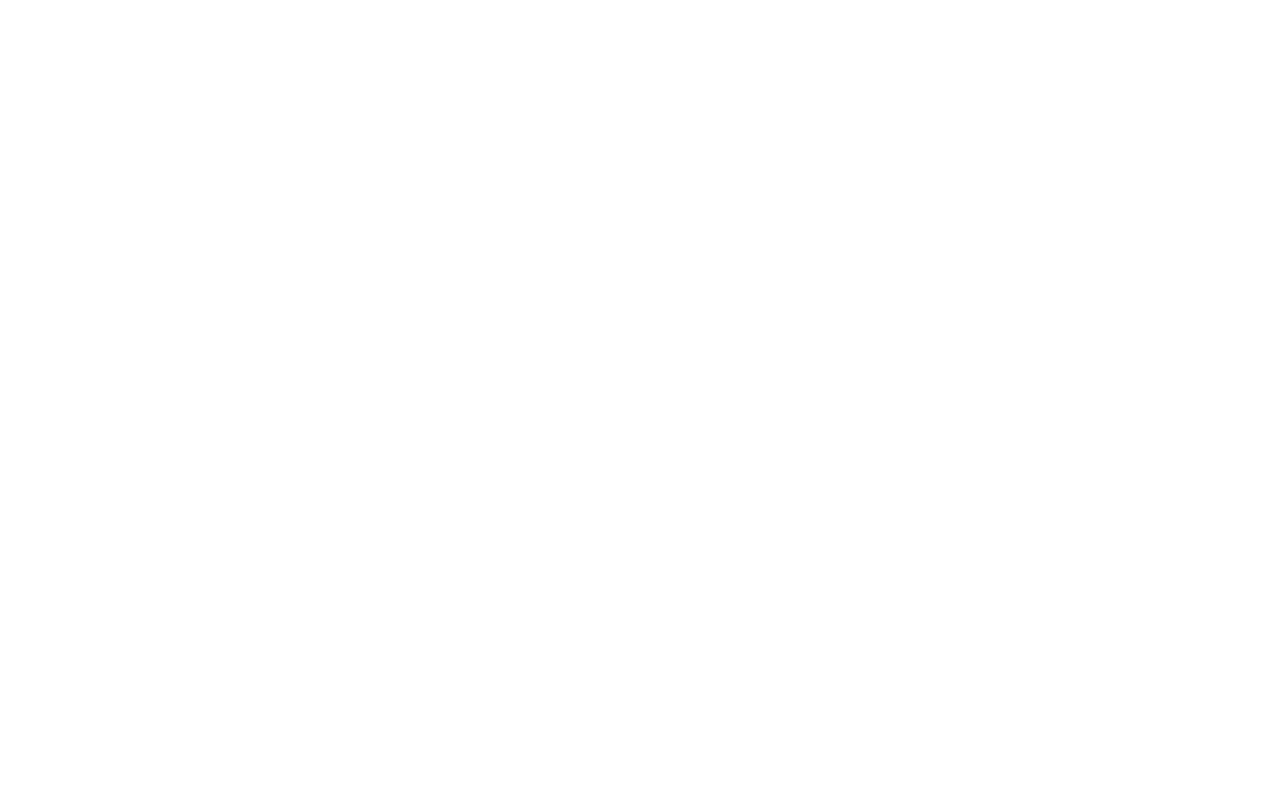
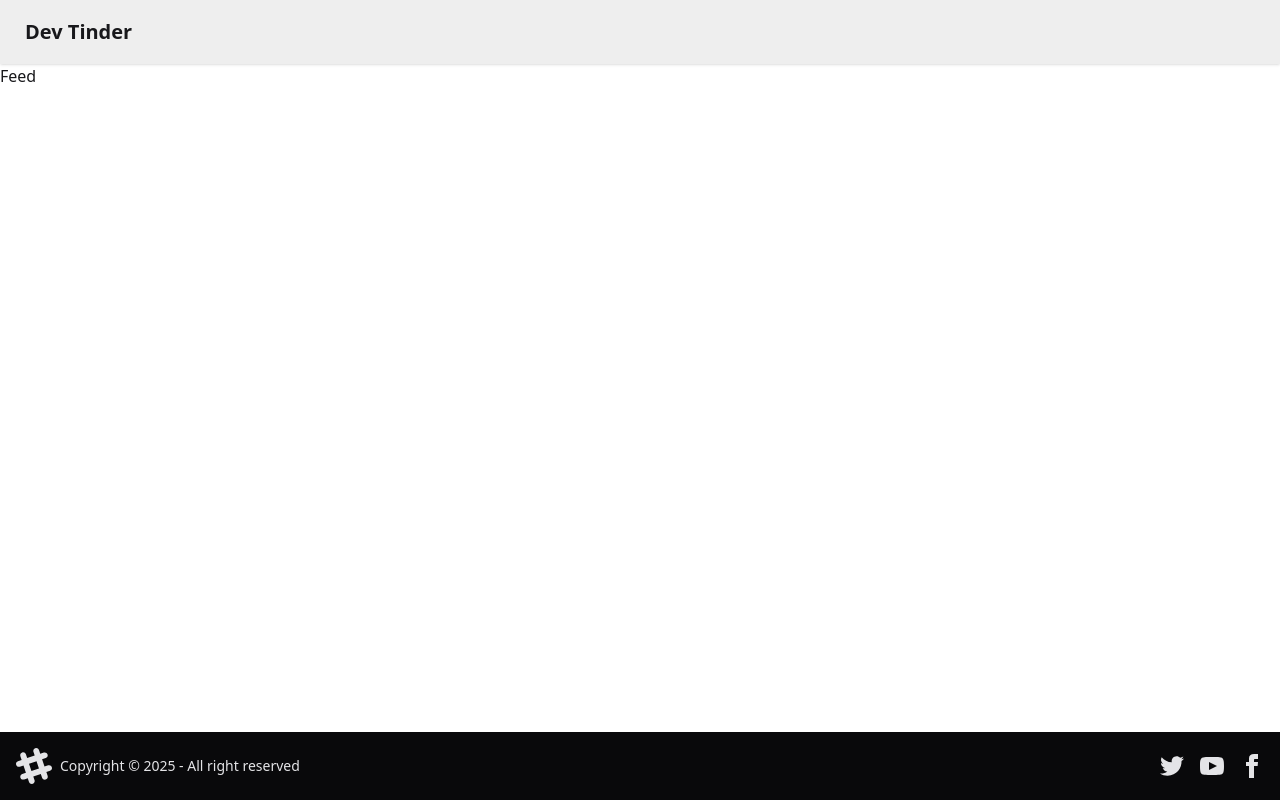
Before and after one commit to skycode9/DevTinder-Frontend-React, a React (Vite) app: page /feed in a window 1280 px wide. Before the commit this address had no page. Built offline with nearby package versions, Linux system fonts and the light colour scheme.

Commit message:
refactor: reorganize components into pages directory and add Feed route

```diff
--- a/src/App.jsx
+++ b/src/App.jsx
@@ -1,9 +1,10 @@
 import { BrowserRouter, Route, Routes } from "react-router-dom";
-import Login from "./Login";
+import Login from "./pages/Login";
 import Body from "./Body";
-import Profile from "./Profile";
+import Profile from "./pages/Profile";
 import { Provider } from "react-redux";
 import appStore from "./utils/appStore";
+import Feed from "./pages/Feed";
 
 function App() {
   return (
@@ -12,6 +13,7 @@ function App() {
         <BrowserRouter>
           <Routes>
             <Route path="/" element={<Body />}>
+              <Route path="/feed" element={<Feed />} />
               <Route path="/login" element={<Login />} />
               <Route path="/profile" element={<Profile />} />
             </Route>
--- a/src/components/Navbar.jsx
+++ b/src/components/Navbar.jsx
@@ -1,24 +1,33 @@
 import React from "react";
+import { useSelector } from "react-redux";
 
 const Navbar = () => {
+  const user = useSelector((store) => store.user);
+
   return (
     <div className="navbar bg-base-300 shadow-sm">
       <div className="flex-1">
         <a className="btn btn-ghost text-xl">Dev Tinder</a>
       </div>
+      {user && (
         <div className="flex gap-2 mx-5">
           <div className="dropdown dropdown-end">
+            <div>
               <div
                 tabIndex={0}
                 role="button"
-            className="btn btn-ghost btn-circle avatar"
+                className="btn btn-ghost btn-circle avatar mr-2"
               >
                 <div className="w-10 rounded-full">
                   <img
                     alt="Tailwind CSS Navbar component"
-                src="https://img.daisyui.com/images/stock/photo-1534528741775-53994a69daeb.webp"
+                    src={user.photoUrl}
                   />
                 </div>
+              </div>
+              <span>
+                {user.firstName} {user.lastName}
+              </span>
             </div>
             <ul
               tabIndex={0}
@@ -39,6 +48,7 @@ const Navbar = () => {
             </ul>
           </div>
         </div>
+      )}
     </div>
   );
 };
--- /dev/null
+++ b/src/config/baseurl.js
@@ -0,0 +1,2 @@
+const BASE_URL = "http://localhost:3030";
+export default BASE_URL;
--- /dev/null
+++ b/src/pages/Feed.jsx
@@ -0,0 +1,7 @@
+import React from "react";
+
+const Feed = () => {
+  return <div>Feed</div>;
+};
+
+export default Feed;
--- a/src/Login.jsx
+++ b/src/pages/Login.jsx
@@ -1,16 +1,18 @@
 import axios from "axios";
 import React, { useState } from "react";
 import { useDispatch } from "react-redux";
-import { addUser } from "./utils/userSlice";
-
+import { addUser } from "../utils/userSlice";
+import { useNavigate } from "react-router-dom";
+import BASE_URL from "../config/baseurl";
 const Login = () => {
   const [emailId, setEmailId] = useState("");
   const [password, setPassword] = useState("");
   const dispatch = useDispatch();
+  const navigate = useNavigate();
   const handleLogin = async (e) => {
     e.preventDefault();
     const result = await axios.post(
-      "http://localhost:3030/login",
+      BASE_URL + "/login",
       {
         emailId,
         password,
@@ -20,6 +22,7 @@ const Login = () => {
     const userData = result?.data?.data;
     console.log(userData);
     dispatch(addUser(userData));
+    navigate("/feed");
   };
   return (
     <div className="h-[calc(100vh-8rem)] bg-base-200 flex items-center justify-center">
```
Also changed, not shown: src/pages/Profile.jsx (renamed from src/Profile.jsx). Lines whose indentation alone changed are shown as unchanged.
